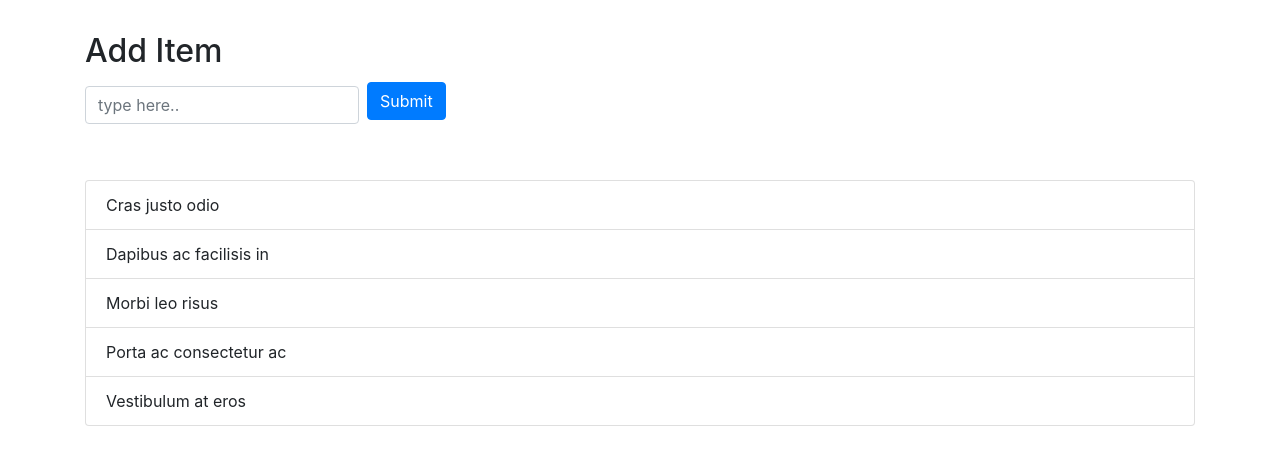
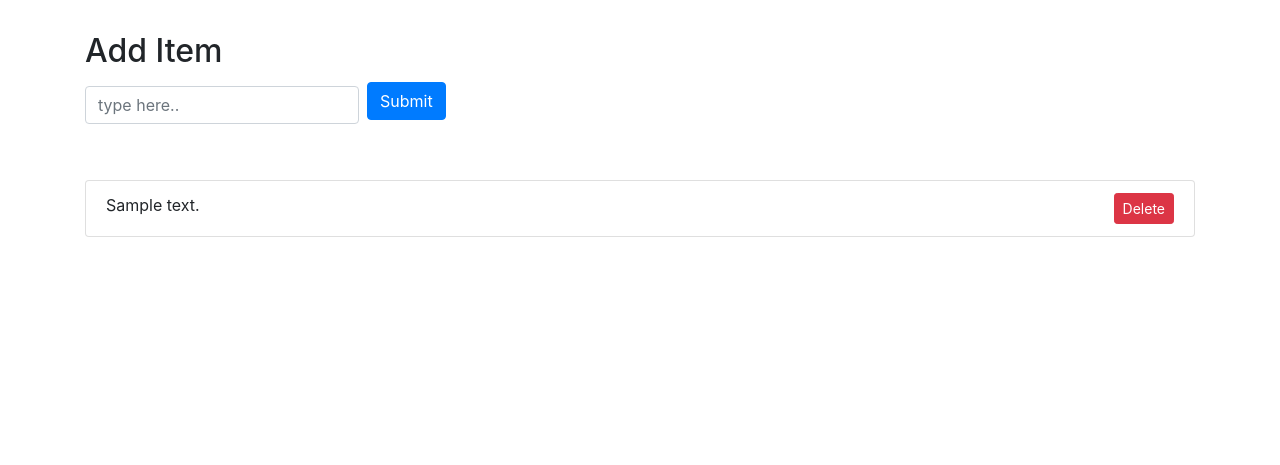
Before and after one commit to bhowmik23/ToDoApp, a Django app: page / in a window 1280 px wide. Shown: the part 56-521 px from the top of the page. Run offline with Django 3.2, Linux system fonts and the light colour scheme; tables that the repository leaves empty hold one stand-in row (values such as "Sample post"); some libraries are stand-ins or nearby versions.

Commit message:
Done my todo app

```diff
--- a/polls/urls.py
+++ b/polls/urls.py
@@ -4,5 +4,6 @@ from . import views
 
 urlpatterns = [
     path('', views.home, name='home'),
-    path('add_todo/', views.todo, name="todo")
+    path('add_todo/', views.todo, name="todo"),
+    path('delete_todo/<int:todo_id>', views.delete_todo, name="delete_todo")
 ]
--- a/polls/views.py
+++ b/polls/views.py
@@ -1,10 +1,11 @@
 from django.shortcuts import render
 from django.utils import timezone
 from polls.models import Todo
-
+from django.http import HttpResponseRedirect
 
 def home(request):
-    return render(request, 'main/index.html')
+    todo_items = Todo.objects.all().order_by('added_date')
+    return render(request, 'main/index.html', {"todo_items":todo_items})
 
 def todo(request):
     # print(request.POST.get('todo'))
@@ -13,4 +14,9 @@ def todo(request):
     # print(added_date)
     # print(content)
     created_obj =  Todo.objects.create(added_date= current_date, text= content)
-    return render(request, 'main/index.html')
+    length_of_todos = Todo.objects.all().count()
+    # return render(request, 'main/index.html')
+    return HttpResponseRedirect("/")
+def delete_todo(request, todo_id):
+    Todo.objects.get(id= todo_id).delete()
+    return HttpResponseRedirect("/")
--- a/templates/main/index.html
+++ b/templates/main/index.html
@@ -14,12 +14,17 @@
 <div class="row mt-5">
     <div class="col">
         <ul class="list-group">
-            <li class="list-group-item">Cras justo odio</li>
-            <li class="list-group-item">Dapibus ac facilisis in</li>
-            <li class="list-group-item">Morbi leo risus</li>
-            <li class="list-group-item">Porta ac consectetur ac</li>
-            <li class="list-group-item">Vestibulum at eros</li>
-            </ul>
+            {% for todo_item in todo_items %}
+            <li class="list-group-item">{{todo_item.text}}
+                <div class="float-right">
+                    <form action="delete_todo/{{todo_item.id}}" method="post">
+                        {% csrf_token %}
+                        <button class="btn btn-sm btn-danger" type="submit">Delete</button>
+                    </form>
+                </div>
+            </li>
+            {% endfor %}
+        </ul>
     </div>
 </div>
 {% endblock content %}
```
